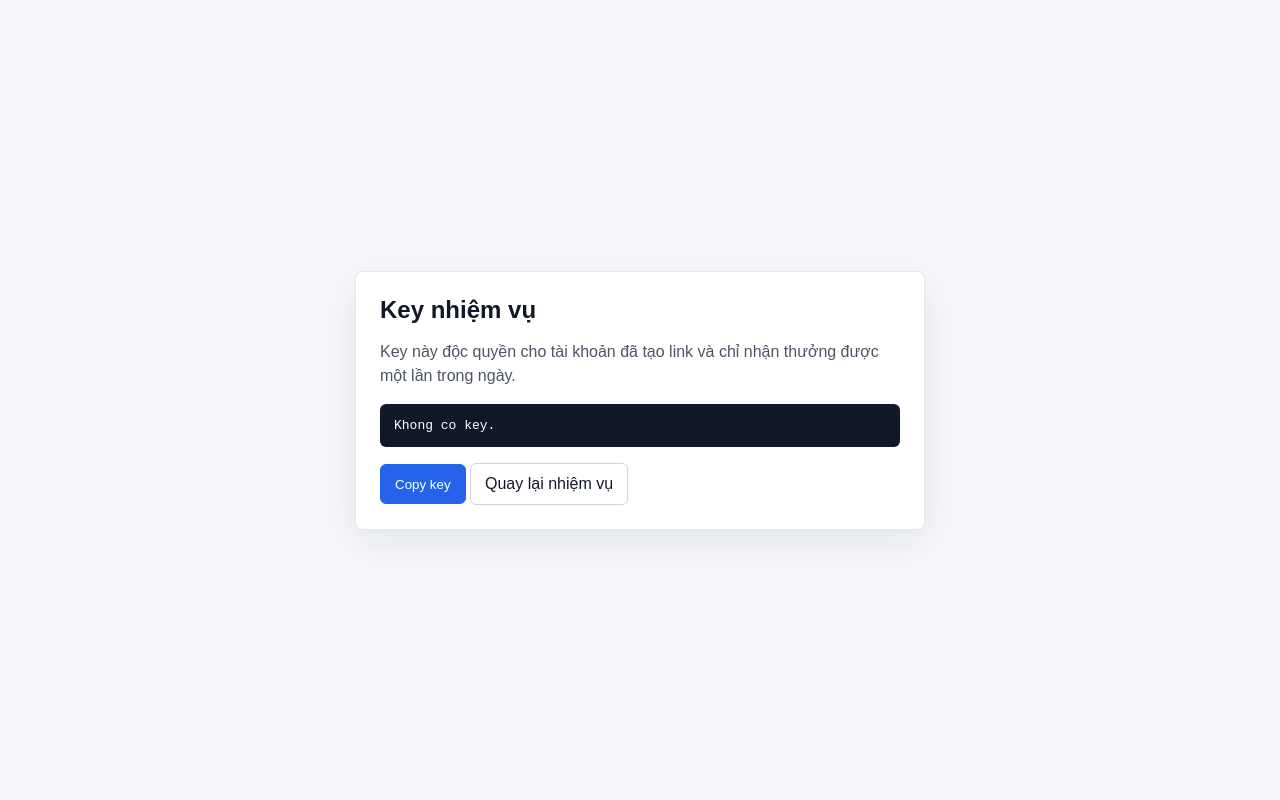
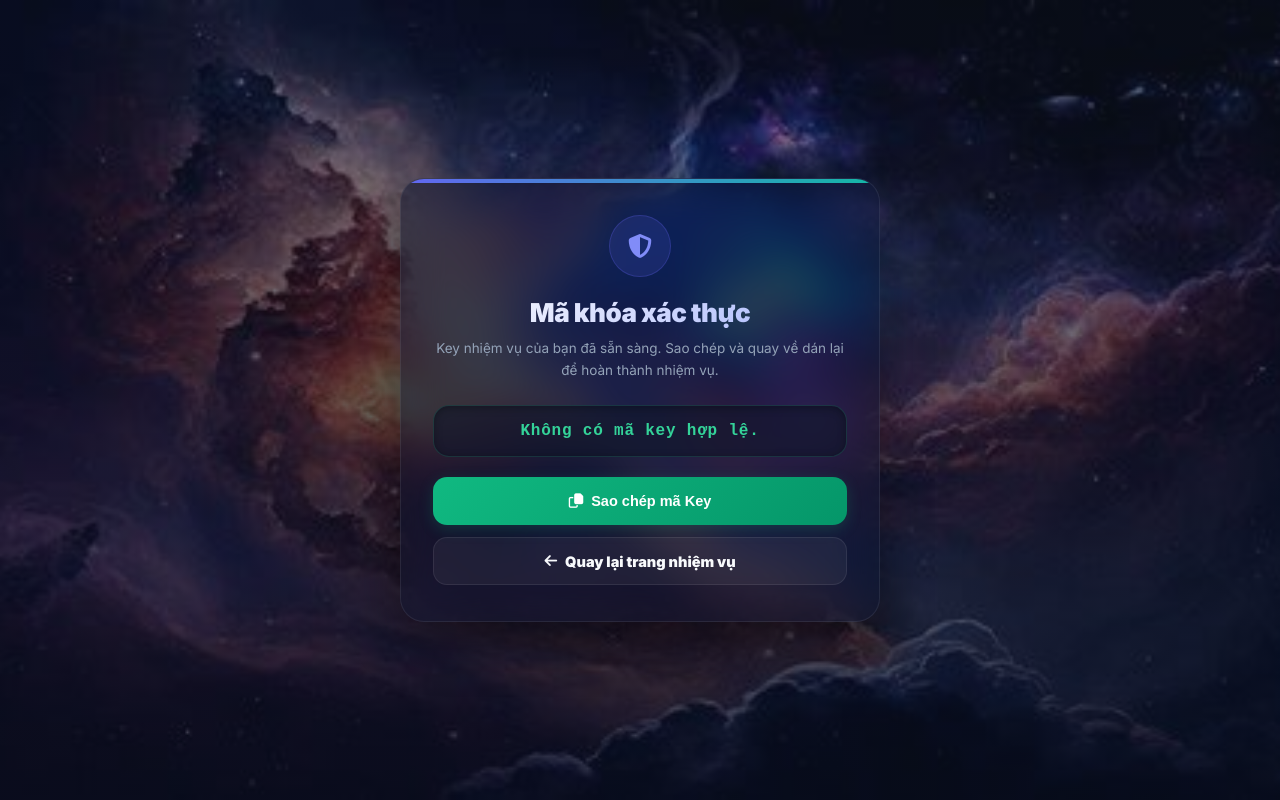
Before and after one commit to tantinh202408-alt/shopvip, a website: page frontend/vuot-link.html in a window 1280 px wide. Drawn offline with Linux system fonts and the light colour scheme.

Commit message:
style: Beautify vuot-link.html with glassmorphism and background music autoplay

```diff
--- a/frontend/vuot-link.html
+++ b/frontend/vuot-link.html
@@ -3,73 +3,193 @@
 <head>
     <meta charset="utf-8">
     <meta name="viewport" content="width=device-width, initial-scale=1">
-    <title>Lấy key nhiệm vụ</title>
+    <title>Lấy key nhiệm vụ</title>
+    <!-- Fonts & Icons -->
+    <link rel="stylesheet" href="https://cdnjs.cloudflare.com/ajax/libs/font-awesome/6.4.0/css/all.min.css">
+    <link href="https://fonts.googleapis.com/css2?family=Inter:wght@400;500;700;900&display=swap" rel="stylesheet">
     <style>
         body {
-            font-family: Arial, sans-serif;
+            font-family: 'Inter', system-ui, -apple-system, sans-serif;
             margin: 0;
             min-height: 100vh;
             display: grid;
             place-items: center;
-            background: #f5f7fb;
-            color: #111827;
+            background: linear-gradient(rgba(15, 23, 42, 0.5), rgba(9, 15, 30, 0.75)), url('/img/OIP.png') no-repeat center center;
+            background-size: cover;
+            background-attachment: fixed;
+            color: #f8fafc;
+            padding: 20px;
+            box-sizing: border-box;
         }
         main {
-            width: min(520px, calc(100% - 32px));
-            background: #fff;
-            border: 1px solid #e5e7eb;
-            border-radius: 8px;
-            padding: 24px;
-            box-shadow: 0 12px 35px rgba(15, 23, 42, 0.08);
+            width: min(480px, 100%);
+            background: rgba(15, 23, 42, 0.55);
+            border: 1px solid rgba(255, 255, 255, 0.08);
+            border-radius: 24px;
+            padding: 36px 32px;
+            box-shadow: 0 20px 50px rgba(0, 0, 0, 0.4);
+            backdrop-filter: blur(20px) saturate(180%);
+            -webkit-backdrop-filter: blur(20px) saturate(180%);
+            text-align: center;
+            position: relative;
+            overflow: hidden;
+            box-sizing: border-box;
         }
-        h1 { margin: 0 0 8px; font-size: 24px; }
-        p { color: #4b5563; line-height: 1.5; }
+        main::before {
+            content: '';
+            position: absolute;
+            top: 0;
+            left: 0;
+            width: 100%;
+            height: 4px;
+            background: linear-gradient(to right, #6366f1, #14b8a6);
+        }
+        .icon-shield {
+            width: 60px;
+            height: 60px;
+            border-radius: 50%;
+            background: rgba(99, 102, 241, 0.15);
+            color: #818cf8;
+            display: inline-flex;
+            align-items: center;
+            justify-content: center;
+            font-size: 24px;
+            margin-bottom: 20px;
+            border: 1px solid rgba(99, 102, 241, 0.25);
+        }
+        h1 {
+            margin: 0 0 10px;
+            font-size: 26px;
+            font-weight: 900;
+            letter-spacing: -0.02em;
+            background: linear-gradient(135deg, #fff, #a5b4fc);
+            -webkit-background-clip: text;
+            -webkit-text-fill-color: transparent;
+        }
+        p {
+            color: #94a3b8;
+            font-size: 13.5px;
+            line-height: 1.6;
+            margin: 0 0 24px;
+        }
         code {
             display: block;
             word-break: break-all;
-            background: #111827;
-            color: #fff;
-            padding: 14px;
-            border-radius: 6px;
-            margin: 16px 0;
+            background: rgba(15, 23, 42, 0.6);
+            color: #34d399;
+            border: 1px solid rgba(52, 211, 153, 0.15);
+            padding: 16px;
+            border-radius: 16px;
+            margin: 20px 0;
+            font-family: 'Courier New', monospace;
+            font-size: 16px;
+            font-weight: 700;
+            box-shadow: inset 0 2px 8px rgba(0, 0, 0, 0.3);
+            letter-spacing: 0.05em;
+        }
+        .actions {
+            display: grid;
+            gap: 12px;
         }
         button, a {
             display: inline-flex;
             align-items: center;
             justify-content: center;
-            min-height: 40px;
-            padding: 0 14px;
-            border-radius: 6px;
+            gap: 8px;
+            height: 48px;
+            padding: 0 20px;
+            border-radius: 14px;
             text-decoration: none;
-            border: 1px solid #d1d5db;
-            background: #fff;
-            color: #111827;
+            font-weight: 750;
+            font-size: 14.5px;
+            border: 1px solid rgba(255, 255, 255, 0.08);
+            background: rgba(255, 255, 255, 0.05);
+            color: #f8fafc;
             cursor: pointer;
+            transition: all 0.3s ease;
+            box-sizing: border-box;
+        }
+        button:hover, a:hover {
+            background: rgba(255, 255, 255, 0.12);
+            transform: translateY(-2px);
         }
         .primary {
-            background: #2563eb;
+            background: linear-gradient(135deg, #10b981, #059669);
             color: #fff;
-            border-color: #2563eb;
+            border: none;
+            box-shadow: 0 4px 15px rgba(16, 185, 129, 0.2);
+        }
+        .primary:hover {
+            background: linear-gradient(135deg, #059669, #047857);
+            box-shadow: 0 6px 20px rgba(16, 185, 129, 0.3);
         }
     </style>
 </head>
 <body>
+    <audio id="bg-music" src="/audio/SaveTik.io_7638498349515066644.mp3" loop></audio>
+
     <main>
-        <h1>Key nhiệm vụ</h1>
-        <p>Key này độc quyền cho tài khoản đã tạo link và chỉ nhận thưởng được một lần trong ngày.</p>
+        <div class="icon-shield">
+            <i class="fa-solid fa-shield-halved"></i>
+        </div>
+        <h1>Mã khóa xác thực</h1>
+        <p>Key nhiệm vụ của bạn đã sẵn sàng. Sao chép và quay về dán lại để hoàn thành nhiệm vụ.</p>
         <code id="key-output">Đang tải...</code>
-        <button class="primary" id="copy-btn" type="button">Copy key</button>
-        <a href="/nhiemvu">Quay lại nhiệm vụ</a>
+
+        <div class="actions">
+            <button class="primary" id="copy-btn" type="button">
+                <i class="fa-regular fa-copy"></i> Sao chép mã Key
+            </button>
+            <a href="/nhiemvu">
+                <i class="fa-solid fa-arrow-left"></i> Quay lại trang nhiệm vụ
+            </a>
+        </div>
     </main>
+
     <script>
+        // Extract token
         const params = new URLSearchParams(window.location.search);
         const token = params.get('token') || '';
         const output = document.getElementById('key-output');
-        output.textContent = token || 'Khong co key.';
-        document.getElementById('copy-btn').addEventListener('click', async () => {
+        output.textContent = token || 'Không có mã key hợp lệ.';
+
+        // Copy key handler
+        const copyBtn = document.getElementById('copy-btn');
+        copyBtn.addEventListener('click', async () => {
             if (!token) return;
-            await navigator.clipboard.writeText(token);
+            try {
+                await navigator.clipboard.writeText(token);
+                const oldContent = copyBtn.innerHTML;
+                copyBtn.innerHTML = '<i class="fa-solid fa-check"></i> Đã sao chép!';
+                copyBtn.style.background = '#059669';
+                setTimeout(() => {
+                    copyBtn.innerHTML = oldContent;
+                    copyBtn.style.background = '';
+                }, 2000);
+            } catch (err) {
+                console.error('Lỗi khi sao chép key:', err);
+            }
         });
+
+        // Background music autoplay & interaction bypass
+        const music = document.getElementById('bg-music');
+        music.volume = 0.5;
+
+        function playMusic() {
+            music.play().then(() => {
+                console.log('Music started playing');
+            }).catch(() => {
+                const playOnAction = () => {
+                    music.play().catch(e => console.error(e));
+                    document.removeEventListener('click', playOnAction);
+                    document.removeEventListener('keydown', playOnAction);
+                };
+                document.addEventListener('click', playOnAction);
+                document.addEventListener('keydown', playOnAction);
+            });
+        }
+
+        playMusic();
     </script>
 </body>
 </html>
```
